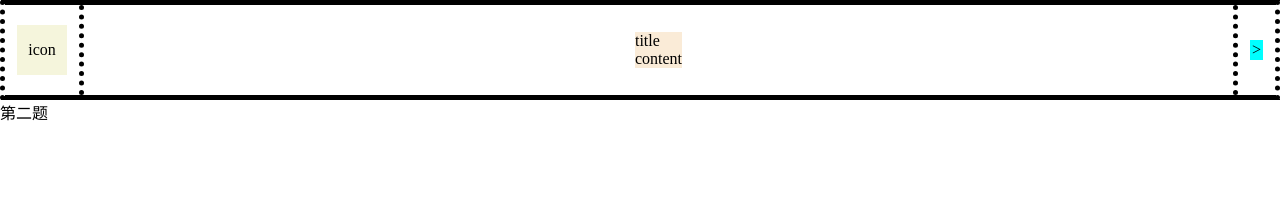
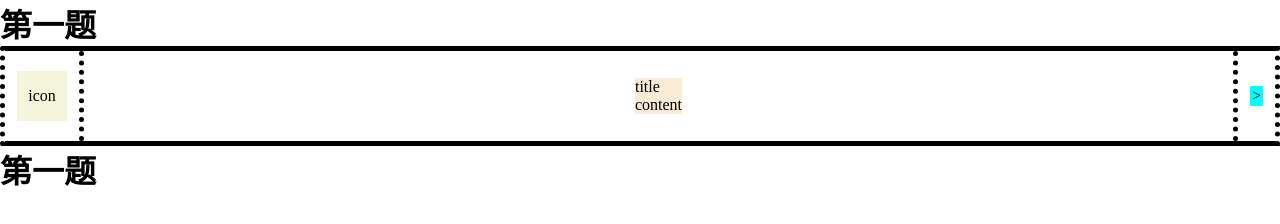
Before and after one commit to leslieMxy/leslieMxy.github.io, a plain HTML site: page index.html in a window 1280 px wide. Drawn offline with Linux system fonts and the light colour scheme.

Commit message:
Update index.html

```diff
--- a/index.html
+++ b/index.html
@@ -8,6 +8,7 @@
     <link rel="stylesheet" href="style.css" />
   </head>
   <body>
+    <h1>第一题</h1>
     <div class="container">
       <ul class="left"><p>icon</p></ul>
       <ul class="center">
@@ -16,7 +17,7 @@
       </ul>
       <ul class="right"><p>></p></ul>
     </div>
-    <div class="second">第二题</div>
+    <h1 class="second">第一题</h1>
   </body>
   <script src="../section.js" type="text/javascript" charset="UTF-8"></script>
 </html>
```
